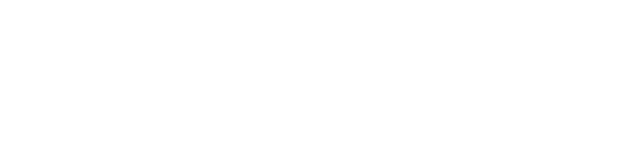
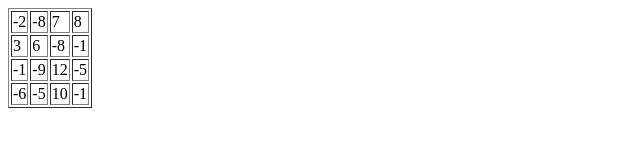
Before and after one commit to ahavas412/think-ahead, a website: page index.html in a window 1280 px wide. Shown: the whole page, without its empty margins (0-640 px from the left). Drawn offline with Linux system fonts and the light colour scheme.

Commit message:
Tableau ok

```diff
--- a/Cell.js
+++ b/Cell.js
@@ -15,7 +15,6 @@ Cell.prototype.setIsEnabled = function(isEnabled) {
     this.isEnabled = isEnabled;
 }
 
-
 try {
     module.exports = Cell;
 } catch {
--- a/TrayFactory.js
+++ b/TrayFactory.js
@@ -7,17 +7,15 @@ TrayFactory.prototype.getTray = function() {
 }
 
 TrayFactory.prototype.generateRandomNumber = function(min = -10, max = 15) {
-    return Math.random() * (max - min) + min;
+    return Math.round(Math.random() * (max - min) + min);
 }
 
 TrayFactory.prototype.createTray = function() {
 
-    var tabCell = new Array(this.tray.getSize());
+    var tabCell = [];
 
-    for (var i = 0; i < this.tray.getSize() - 1; i++) {
-        for (var j = 0; j < this.tray.getSize() - 1; j++) {
-            tabCell.push([new Cell(this.generateRandomNumber(), true)]);
-        }
+    for (var i = 0; i < this.tray.getSize() * this.tray.getSize(); i++) {
+        tabCell.push([new Cell(this.generateRandomNumber(), true)]);
     }
 
     return tabCell;
--- a/index.html
+++ b/index.html
@@ -9,15 +9,15 @@
 
 <body>
 
+    <table id="tray" border="1">
+
+    </table>
 
     <script src="./Player.js"></script>
     <script src="./Cell.js"></script>
     <script src="./Tray.js"></script>
     <script src="./TrayFactory.js"></script>
     <script src="main.js"></script>
-
-    <script>
-    </script>
 </body>
 
 </html>
--- a/main.js
+++ b/main.js
@@ -4,4 +4,16 @@ var player1 = new Player("Jessy", 0);
 var player2 = new Player("Augustin", 0);
 var tray = new Tray(player1, player2, 4);
 var trayFactory = new TrayFactory(tray);
-console.log(trayFactory.createTray());
+var tabCell = trayFactory.createTray();
+console.log(tabCell);
+
+for (let i = 0; i < tray.getSize() * tray.getSize(); i) {
+    const ligne = document.createElement('tr');
+    for (let j = 0; j < tray.getSize(); j++) {
+        const colonne = document.createElement('td');
+        colonne.innerHTML = tabCell[i][0].getValue();
+        ligne.appendChild(colonne);
+        i++;
+    }
+    document.getElementById('tray').appendChild(ligne);
+}
```
